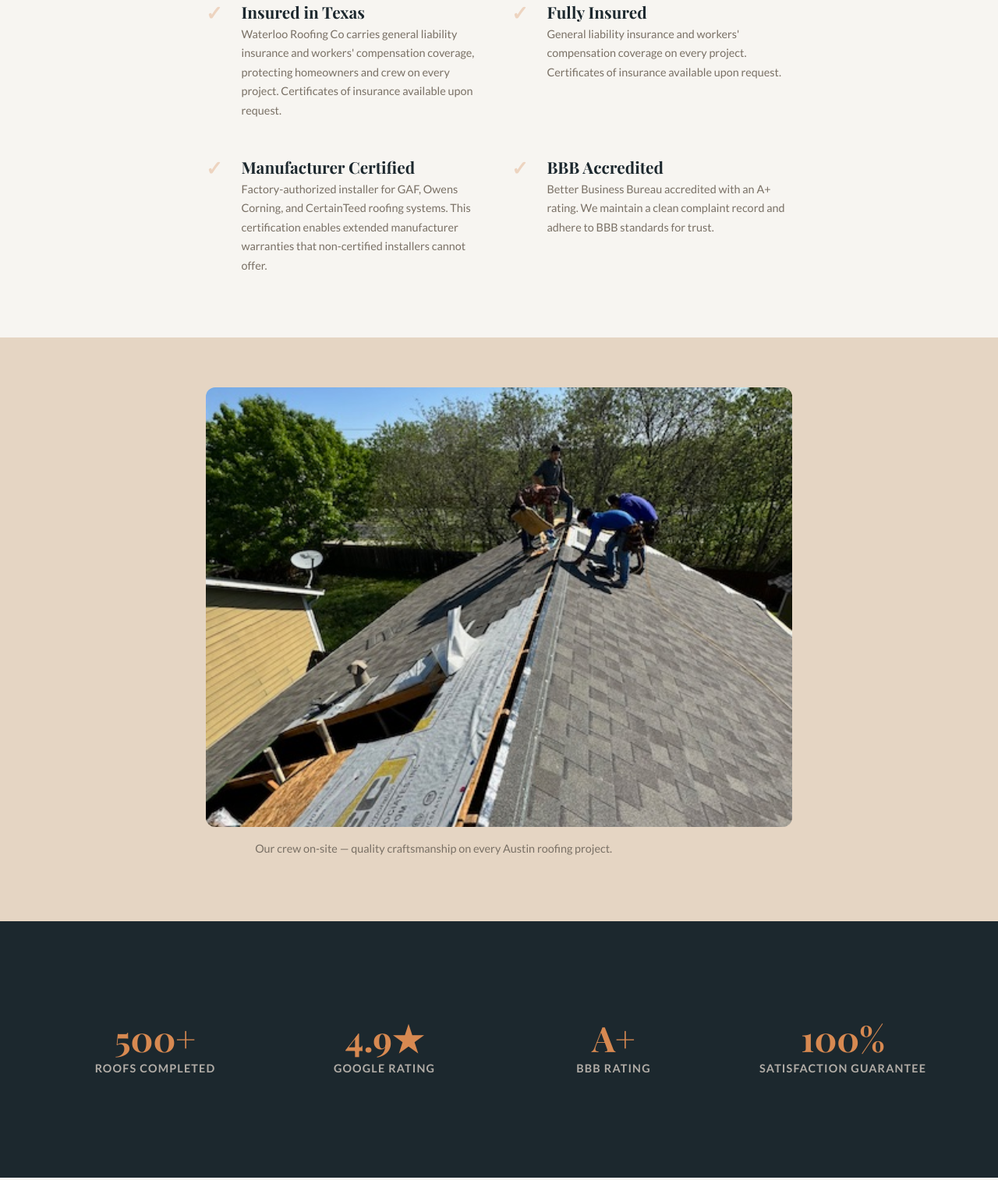
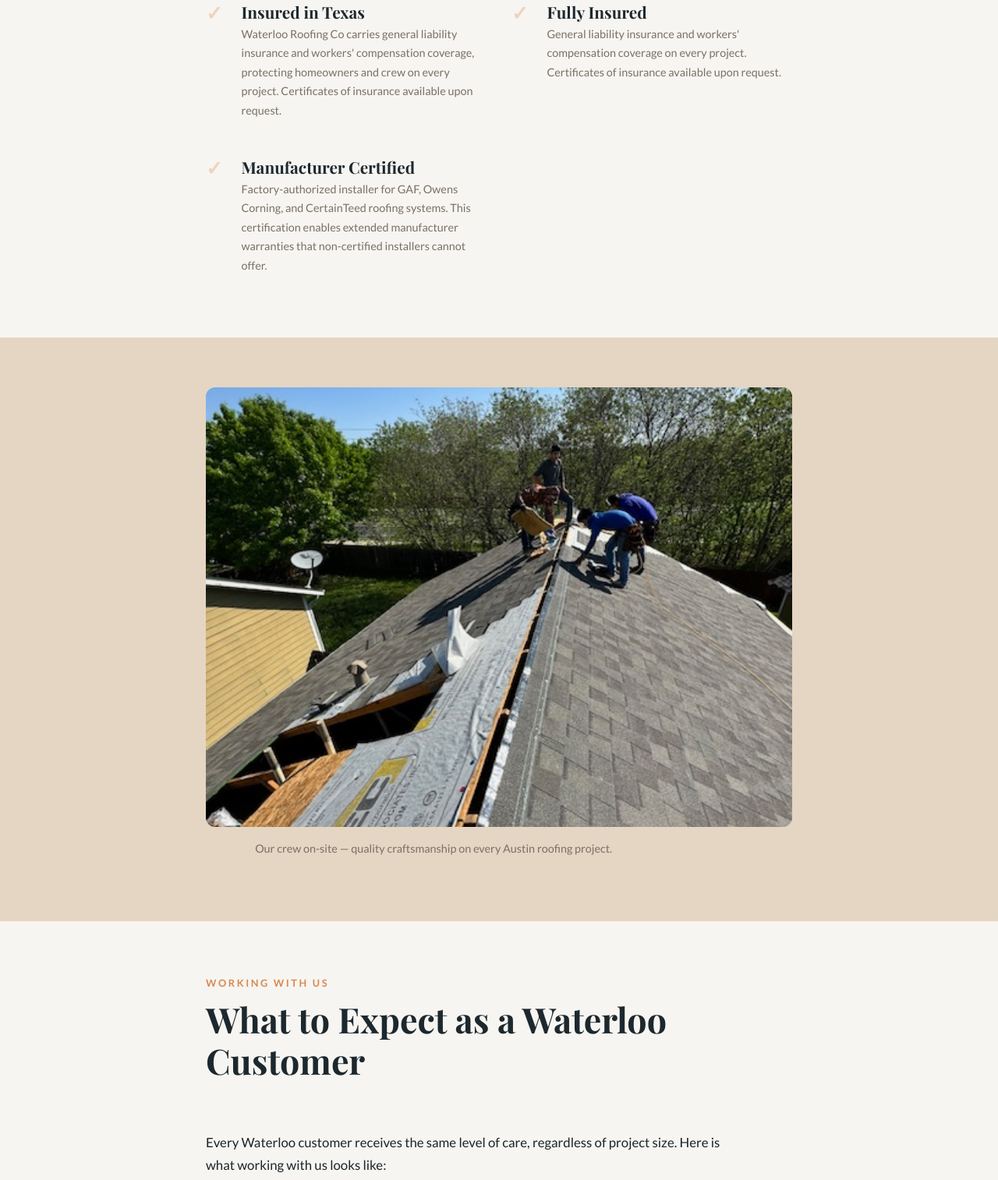
Before and after one commit to bblondunngghh/creekstone, a website: page about/index.html in a window 1280 px wide. Shown: the part 2303-3817 px from the top of the page at 78% size. Drawn offline with nearby package versions, Linux system fonts and the light colour scheme.

Commit message:
Remove ratings/stats sections and update favicon
Remove 4.9★ Google Rating, A+ BBB, 500+ Roofs, and 100% Satisfaction
stats from contact, about, and quote pages. Update favicon to match
the landing page logo.

Co-Authored-By: Claude Opus 4.6 <noreply@anthropic.com>

```diff
--- a/about/index.html
+++ b/about/index.html
@@ -57,13 +57,7 @@
     "foundingDate": "2026",
     "foundingLocation": "Austin, TX",
     "description": "Waterloo Roofing Co is a locally owned roofing contractor in Austin, TX specializing in residential and commercial roof replacement, repair, storm damage restoration, and inspections. Insured and committed to transparent pricing and quality craftsmanship.",
-    "knowsAbout": ["roof replacement", "roof repair", "storm damage", "hail damage", "insurance claims", "metal roofing", "asphalt shingles", "commercial roofing", "residential roofing"],
-    "aggregateRating": {
-      "@type": "AggregateRating",
-      "ratingValue": "4.9",
-      "reviewCount": "127",
-      "bestRating": "5"
-    }
+    "knowsAbout": ["roof replacement", "roof repair", "storm damage", "hail damage", "insurance claims", "metal roofing", "asphalt shingles", "commercial roofing", "residential roofing"]
   }
   </script>
 
@@ -225,13 +219,6 @@
             </div>
           </div>
 
-          <div class="feature">
-            <div class="feature__number" style="font-size: var(--text-xl);">✓</div>
-            <div>
-              <h3>BBB Accredited</h3>
-              <p>Better Business Bureau accredited with an A+ rating. We maintain a clean complaint record and adhere to BBB standards for trust.</p>
-            </div>
-          </div>
         </div>
       </div>
     </section>
@@ -246,29 +233,6 @@
       </div>
     </section>
 
-    <!-- STATS -->
-    <section class="section section--dark" aria-label="Company statistics">
-      <div class="container">
-        <div class="stats-bar">
-          <div class="stat">
-            <div class="stat__number">500+</div>
-            <div class="stat__label">Roofs Completed</div>
-          </div>
-          <div class="stat">
-            <div class="stat__number">4.9★</div>
-            <div class="stat__label">Google Rating</div>
-          </div>
-          <div class="stat">
-            <div class="stat__number">A+</div>
-            <div class="stat__label">BBB Rating</div>
-          </div>
-          <div class="stat">
-            <div class="stat__number">100%</div>
-            <div class="stat__label">Satisfaction Guarantee</div>
-          </div>
-        </div>
-      </div>
-    </section>
 
     <!-- WHAT TO EXPECT -->
     <section class="section" aria-labelledby="expect-heading">
```
Also changed, not shown: contact/index.html (+0 -11 lines), quote/index.html (+0 -19 lines), favicon.svg.
